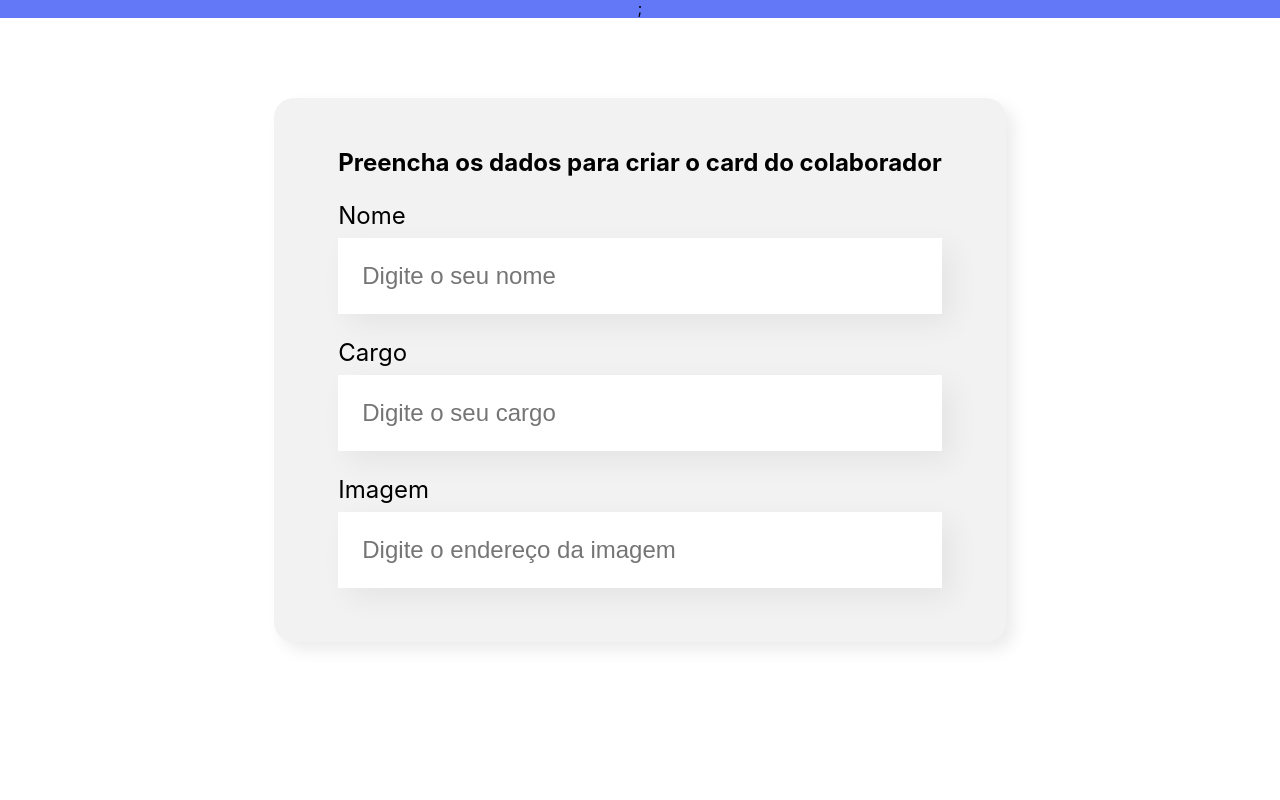
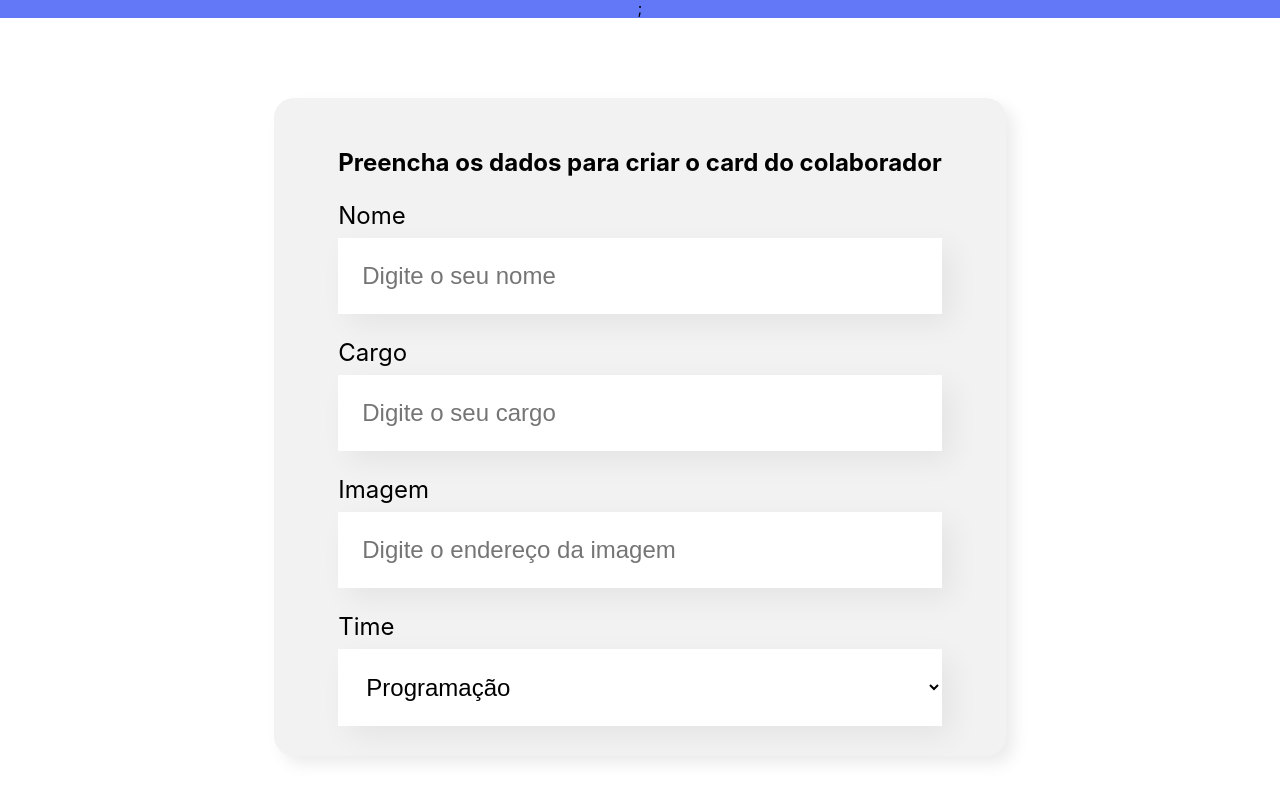
Before and after one commit to marianaspinto/Estudo-React, a React (Create React App) app in the folder organo/: page / in a window 1280 px wide. Shown: the part 500-1300 px from the top of the page. Before the commit the page ends 1222 px from the top, so only its background shows below. Built offline with nearby package versions, Linux system fonts and the light colour scheme.

Commit message:
list of teams

```diff
--- a/organo/src/componentes/Formulario/index.js
+++ b/organo/src/componentes/Formulario/index.js
@@ -1,7 +1,17 @@
 import CampoTexto from "../CampoTexto";
+import ListaSuspensa from "../ListaSuspensa";
 import "./Formulario.css";
 
 const Formulario = () => {
+  const times = [
+    "Programação",
+    "Front-End",
+    "Data Science",
+    "UX e Design",
+    "Mobile",
+    "Inovação e Gestão",
+  ];
+
   return (
     <section className="formulario">
       <form>
@@ -9,6 +19,7 @@
         <CampoTexto label="Nome" placeholder="Digite o seu nome" />
         <CampoTexto label="Cargo" placeholder="Digite o seu cargo" />
         <CampoTexto label="Imagem" placeholder="Digite o endereço da imagem" />
+        <ListaSuspensa label="Time" itens={times} />
       </form>
     </section>
   );
--- /dev/null
+++ b/organo/src/componentes/ListaSuspensa/ListaSuspensa.css
@@ -0,0 +1,15 @@
+.lista-suspensa label {
+  display: flex;
+  margin-bottom: 8px;
+  font-size: 24px;
+}
+
+.lista-suspensa select {
+  background-color: #fff;
+  box-shadow: 10px 10px 30px rgba(0, 0, 0, 0.06);
+  width: 100%;
+  border: none;
+  font-size: 24px;
+  padding: 24px;
+  box-sizing: border-box;
+}
--- /dev/null
+++ b/organo/src/componentes/ListaSuspensa/index.js
@@ -0,0 +1,16 @@
+import "./ListaSuspensa.css";
+
+const ListaSuspensa = (props) => {
+  return (
+    <div className="lista-suspensa">
+      <label>{props.label}</label>
+      <select>
+        {props.itens.map((item) => {
+          return <option key={item}>{item}</option>;
+        })}
+      </select>
+    </div>
+  );
+};
+
+export default ListaSuspensa;
```
